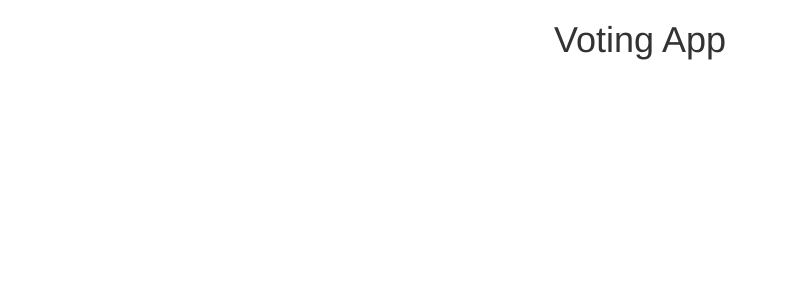
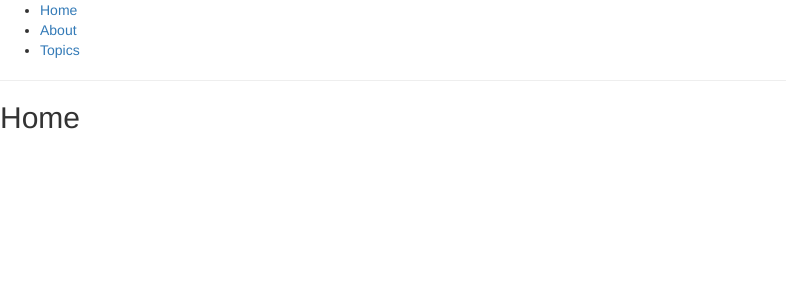
Before and after one commit to sja31dev/fcc-voting-app, a React (Create React App) app in the folder react-ui/: page / in a window 1280 px wide. Shown: the top 300 px of the page, without its empty margins (0-786 px from the left). Built offline with nearby package versions, Linux system fonts and the light colour scheme.

Commit message:
Add react-router with simple starter page

```diff
--- a/react-ui/src/App.js
+++ b/react-ui/src/App.js
@@ -1,4 +1,4 @@
-import React, { Component } from 'react';
+/*import React, { Component } from 'react';
 import './App.css';
 
 class App extends Component {
@@ -11,4 +11,75 @@
   }
 }
 
-export default App;
+export default App;*/
+import React from 'react'
+import {
+  BrowserRouter as Router,
+  Route,
+  Link
+} from 'react-router-dom'
+
+const Home = () => (
+  <div>
+    <h2>Home</h2>
+  </div>
+)
+
+const About = () => (
+  <div>
+    <h2>About</h2>
+  </div>
+)
+
+const Topic = ({ match }) => (
+  <div>
+    <h3>{match.params.topicId}</h3>
+  </div>
+)
+
+const Topics = ({ match }) => (
+  <div>
+    <h2>Topics</h2>
+    <ul>
+      <li>
+        <Link to={`${match.url}/rendering`}>
+          Rendering with React
+        </Link>
+      </li>
+      <li>
+        <Link to={`${match.url}/components`}>
+          Components
+        </Link>
+      </li>
+      <li>
+        <Link to={`${match.url}/props-v-state`}>
+          Props v. State
+        </Link>
+      </li>
+    </ul>
+
+    <Route path={`${match.url}/:topicId`} component={Topic}/>
+    <Route exact path={match.url} render={() => (
+      <h3>Please select a topic.</h3>
+    )}/>
+  </div>
+)
+
+const App = () => (
+  <Router>
+    <div>
+      <ul>
+        <li><Link to="/">Home</Link></li>
+        <li><Link to="/about">About</Link></li>
+        <li><Link to="/topics">Topics</Link></li>
+      </ul>
+
+      <hr/>
+
+      <Route exact path="/" component={Home}/>
+      <Route path="/about" component={About}/>
+      <Route path="/topics" component={Topics}/>
+    </div>
+  </Router>
+)
+export default App
```
Also changed, not shown: 1 other file (tests, documents, lock files or other folders).
